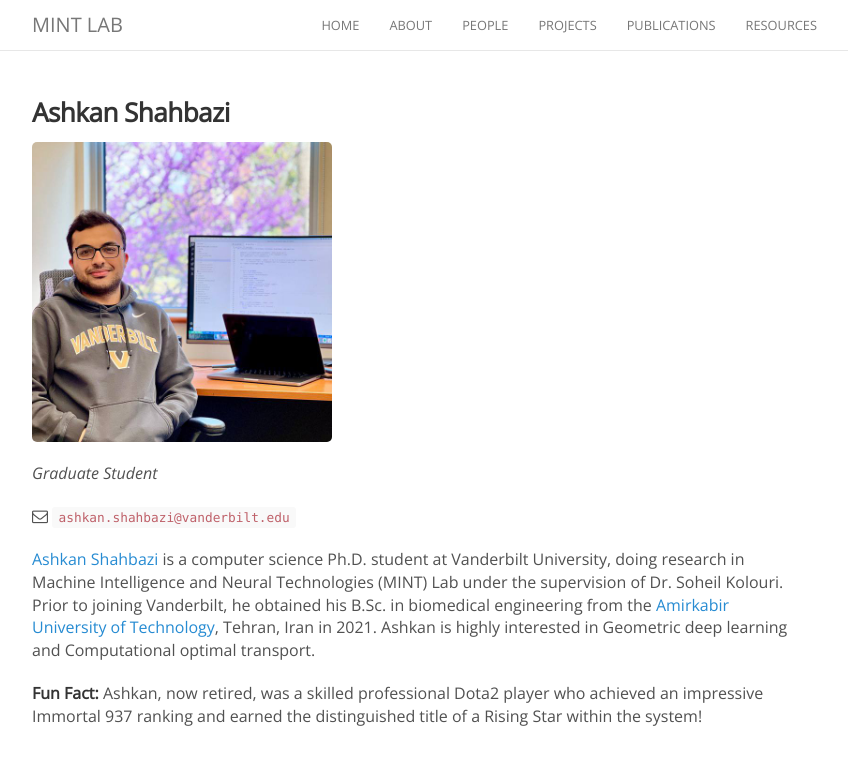
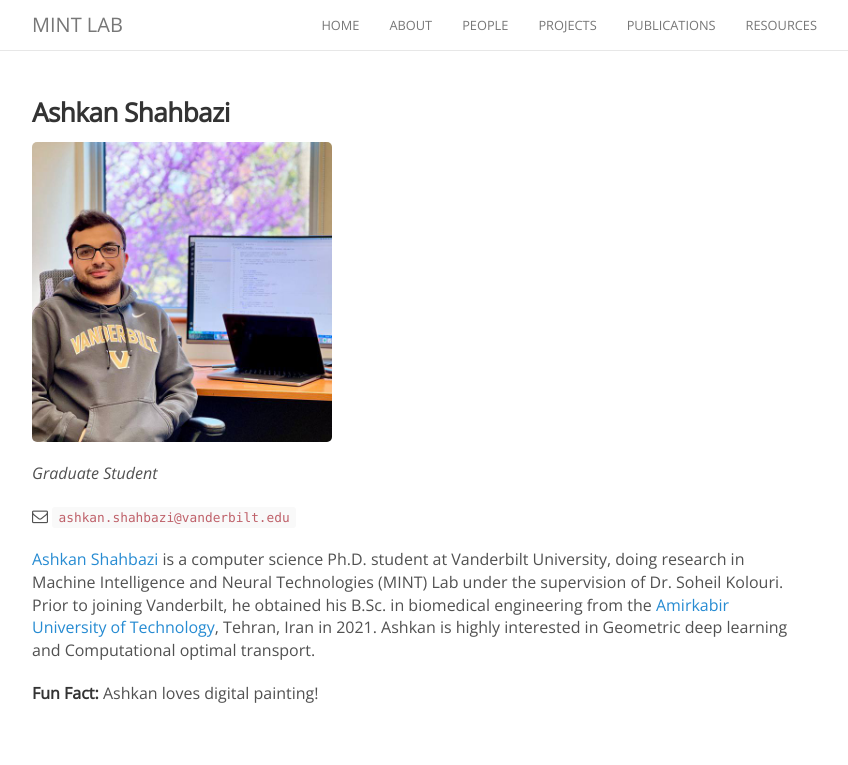
Before and after one commit to naqibUVa/nsp.github.io, a Jekyll site: the page built from _people/Ashkan_Shahbazi.md, in a window 1280 px wide. Shown: the top 765 px of the page, without its empty margins (223-1071 px from the left). Built offline with Jekyll 4.4.1, drawn with Linux system fonts in a browser that asks for light colours; nearby versions of some CDN libraries; comment, search, counter and statistics services are not loaded.

Commit message:
Update Ashkan_Shahbazi.md

```diff
--- a/_people/Ashkan_Shahbazi.md
+++ b/_people/Ashkan_Shahbazi.md
@@ -13,4 +13,4 @@ _Graduate Student_<br>
 
 [Ashkan Shahbazi](https://ashkan13776.github.io/) is a computer science Ph.D. student at Vanderbilt University, doing research in Machine Intelligence and Neural Technologies (MINT) Lab under the supervision of Dr. Soheil Kolouri. Prior to joining Vanderbilt, he obtained his B.Sc. in biomedical engineering from the [Amirkabir University of Technology](https://aut.ac.ir/en), Tehran, Iran in 2021. Ashkan is highly interested in Geometric deep learning and Computational optimal transport.
 
-**Fun Fact:** Ashkan, now retired, was a skilled professional Dota2 player who achieved an impressive Immortal 937 ranking and earned the distinguished title of a Rising Star within the system!
+**Fun Fact:** Ashkan loves digital painting!
```
